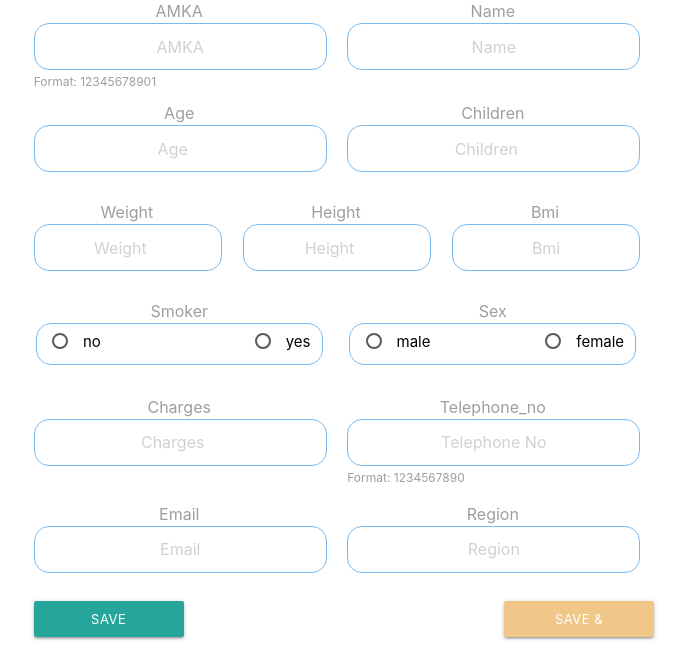
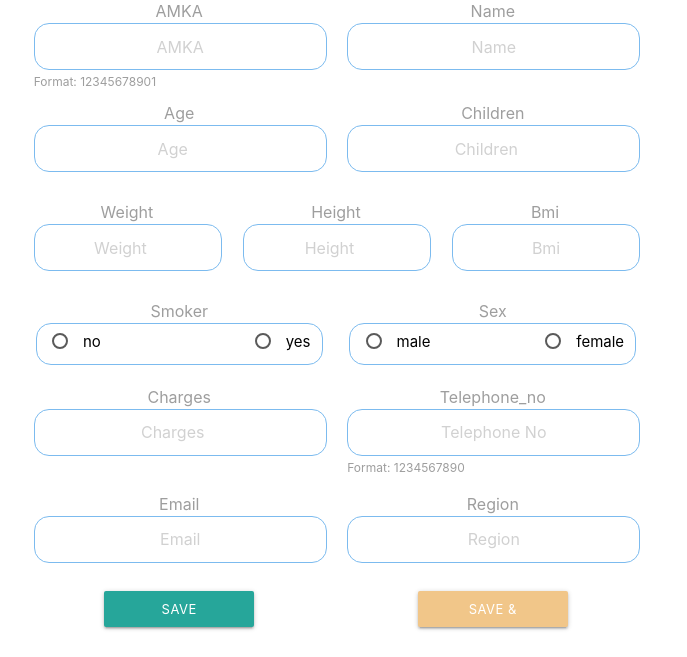
Before and after one commit to manos1212/python_app1, a Django app: page /add/ in a window 1280 px wide. Shown: the part 545-1202 px from the top of the page, without its empty margins (304-991 px from the left). After the commit the page ends 1175 px from the top, so only its background shows below. Run offline with Django 3.2, Linux system fonts and the light colour scheme; the visitor is signed in with stand-in values (Sample User, id 1); some libraries are stand-ins or nearby versions.

Commit message:
Update add_new.html

```diff
--- a/templates/my_app/add_new.html
+++ b/templates/my_app/add_new.html
@@ -11,25 +11,25 @@
            <form action="{% url 'add' %}"  method="post" class="contact-form">
                {% csrf_token%}
                <div class="row">
-                   <div class="col l6 col m6 col s12">
+                   <div class="col s12 m6 l6">
                        <label class="d1">AMKA<input name="id" type="text"
                                                     class="input-standard-grey" pattern="[0-9]{11}" placeholder="AMKA" value="{{id|default_if_none:''}}" required><small class="left" style="margin-bottom: -10px;margin-top:-5px">Format: 12345678901</small>
                        </label></div>
 
 
-                   <div class="col l6 col m6 col s12">
+                   <div class="col s12 m6 l6">
                        <label class="d1">Name<input name="name" type="text" maxlength="30" size="50"
                                                     class="input-standard-grey" placeholder="Name" value="{{form.name.value|default_if_none:''}}" required>
                        </label></div>
                    </div>
                <div class="row">
 
-                   <div class="col l6 col m6 col s12">
+                   <div class="col s12 m6 l6">
                        <label class="d1">Age<input name="age" type="number" min="0" max="110" step="1"
 
                                                    class="input-standard-grey" placeholder="Age" value="{{form.age.value|default_if_none:''}}" required>
                        </label></div>
-                   <div class="col l6 col m6 col s12">
+                   <div class="col s12 m6 l6">
                        <label class="d1">Children<input name="children" type="number" min="0" max="15" step="1"
                                                         class="input-standard-grey" placeholder="Children" value="{{form.children.value|default_if_none:''}}" required>
                        </label></div>
@@ -37,15 +37,15 @@
 
                </div>
                <div class="row">
-                     <div class="col l4 col m4 col s4">
+                     <div class="col s4">
                        <label class="d1">Weight<input name="weight" id="weight" type="number" min="40" max="200"step="0.01"
                                                       class="input1 input-standard-grey" placeholder="Weight" value="{{form.weight.value|default_if_none:''}}" required>
                        </label></div>
-                   <div class="col l4 col m4 col s4">
+                   <div class="col s4">
                        <label class="d1">Height<input name="height" id="height" type="number" min="1.40" max="2.30" step="0.01"
                                                       class="input1 input-standard-grey" placeholder="Height" value="{{form.height.value|default_if_none:''}}" required>
                        </label></div>
-                   <div class="col l4 col m4 col s4">
+                   <div class="col s4">
 <!--                        min="17" max="60" step="0.001"-->
                        <label class="d1">Bmi<input name="bmi" id="bmi1" type="text"
                                                    class="input-standard-grey" placeholder="Bmi" value="{{form.bmi.value|default_if_none:''}}" hidden>
@@ -56,7 +56,7 @@
                </div>
                <div class="row">
 
-                   <div class="col l6 col m6 col s12">
+                   <div class="col s12 m6 l6">
                        <label class="d1">Smoker</label>
                        <fieldset class="f1">
                            <label class="rb1 right"><input name="smoker" id="yes" type="radio" class="dd1 right"
@@ -73,9 +73,9 @@
                        </fieldset>
                    </div>
 
-                   <div class="col l6 col m6 col s12">
+                   <div class="col s12 m6 l6">
                        <label class="d1">Sex</label>
-                       <fieldset class="f1">
+                       <fieldset class="f1" >
                            <label class="rb1 left"><input name="sex" id="male" type="radio" class="input-standard-grey"
                                                               value="male" {% if form.sex.value == "male" %} checked {% endif %} required>
                                <span>male</span></label>
@@ -89,12 +89,12 @@
                    </div>
 
                </div>
-               <div class="row" style="margin-top: 30px">
-                   <div class="col l6 col m6 col s12">
+               <div class="row">
+                   <div class="col s12 m6 l6">
                        <label class="d1">Charges<input name="charges" type="number" min="0" step="0.01"
                                                        class="input-standard-grey" placeholder="Charges" value="{{form.charges.value|default_if_none:''}}" required>
                        </label></div>
-                   <div class="col l6 col m6 col s12">
+                   <div class="col s12 m6 l6">
                        <label class="d1">Telephone_no<input  id="telephone_no" name="telephone_no" type="tel"
                                                             pattern="[0-9]{3}-[0-9]{3}-[0-9]{4}"
                                                             class="input-standard-grey"
@@ -104,20 +104,20 @@
 
                </div>
                <div class="row">
-                   <div class="col l6 col m6 col s12">
+                   <div class="col s12 m6 l6">
                        <label class="d1">Email<input name="email" type="email" maxlength="80" size="50"
                                                        class="input-standard-grey" placeholder="Email" value="{{form.email.value|default_if_none:''}}" required>
                        </label>
                    </div>
-                   <div class="col l6 col m6 col s12">
+                   <div class="col s12 m6 l6">
                        <label class="d1">Region<input name="region" type="text" class="input-standard-grey"
                                                       placeholder="Region" value="{{form.region.value|default_if_none:''}}" required>
                        </label></div>
                </div>
-               <div class="col l3 col m3 col s6 col s6">
+               <div class="col s12 m6 l6" style="text-align: center">
                    <button class="add-btn waves-effect waves-yellow btn" name="Sub1">Save</button>
                </div>
-               <div class="col l3 col m3 col s6 col s6" style="float: right" >
+               <div class="s12 m6 l6" style="text-align: center">
                    <button class="update-schedule-appoint waves-effect waves-yellow btn" name="App1">
                        Save & Schedule Appoint
                    </button>
```
